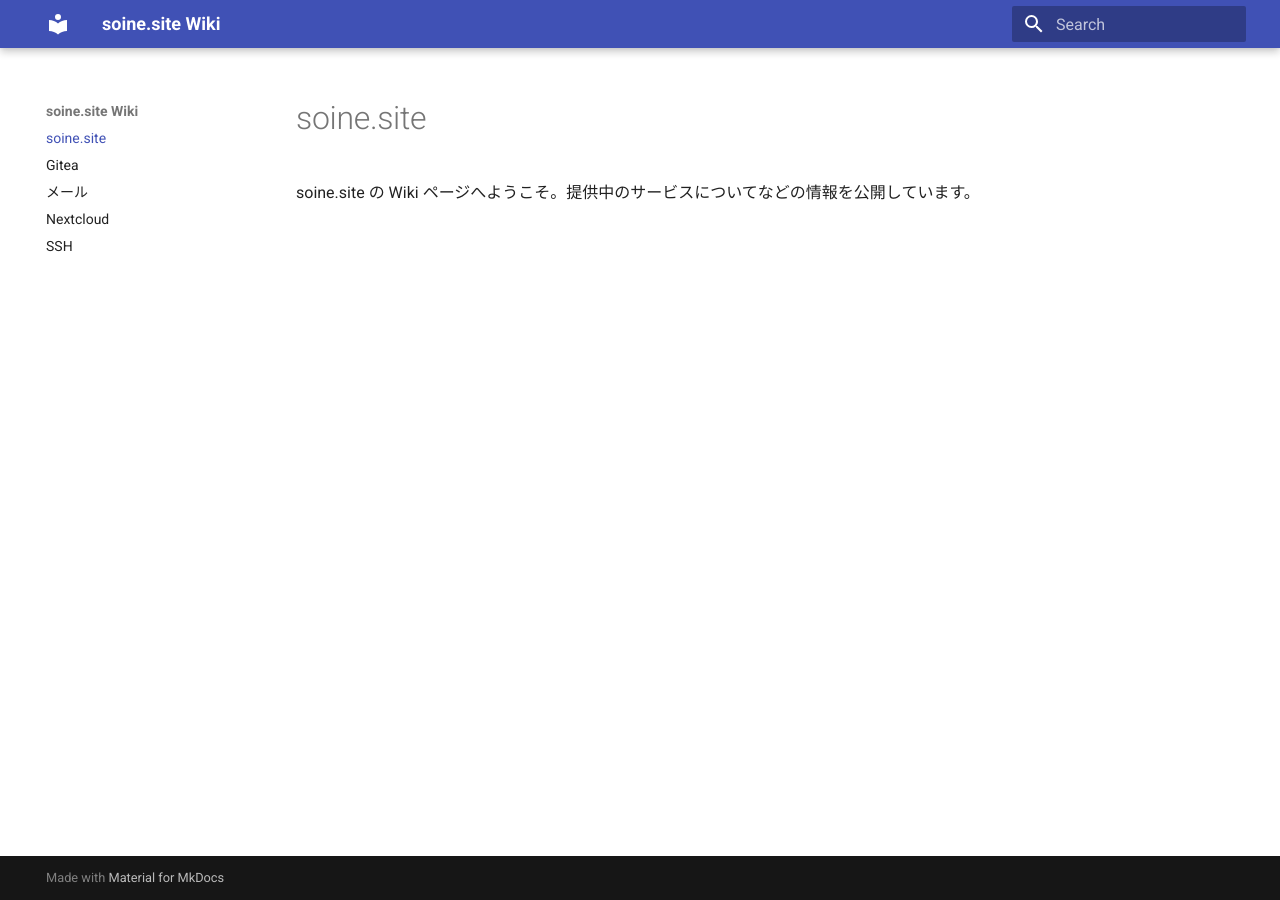
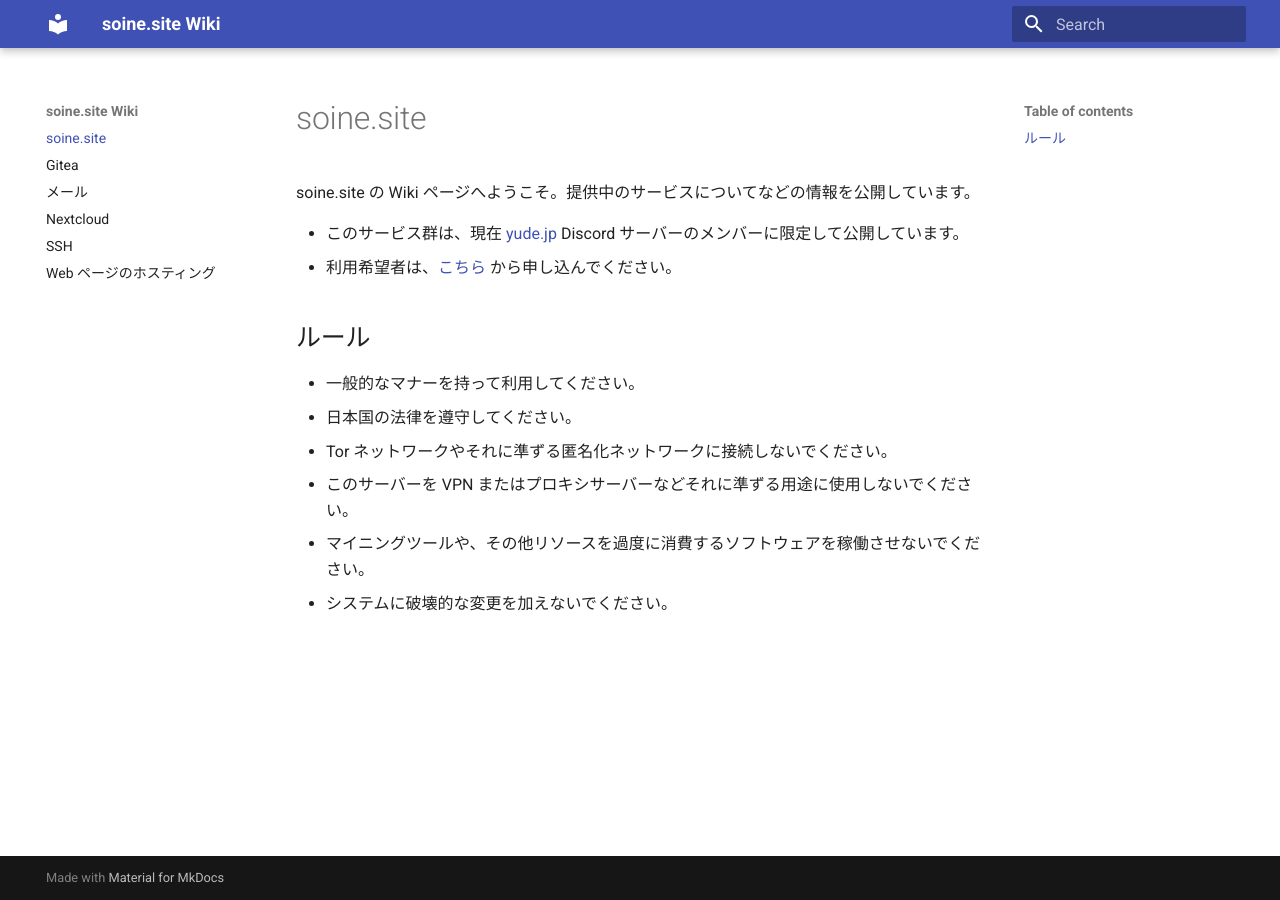
Before and after one commit to soinesite/wiki.soine.site, an MkDocs documentation site: the page built from docs/index.md, in a window 1280 px wide. Built offline with MkDocs 1.6.1 and Material for MkDocs 9.7.7, drawn with Linux system fonts in a browser that asks for light colours.

Commit message:
Add contents

```diff
--- a/docs/index.md
+++ b/docs/index.md
@@ -1,2 +1,13 @@
 # soine.site
 soine.site の Wiki ページへようこそ。提供中のサービスについてなどの情報を公開しています。
+
+* このサービス群は、現在 [yude.jp](https://www.yude.jp) Discord サーバーのメンバーに限定して公開しています。
+* 利用希望者は、[こちら](https://docs.google.com/forms/d/1UYjKSEZKASGZTE6ytacMvtidUDSzx_n5zgjfofJSWTw) から申し込んでください。
+
+## ルール
+* 一般的なマナーを持って利用してください。
+* 日本国の法律を遵守してください。
+* Tor ネットワークやそれに準ずる匿名化ネットワークに接続しないでください。
+* このサーバーを VPN またはプロキシサーバーなどそれに準ずる用途に使用しないでください。
+* マイニングツールや、その他リソースを過度に消費するソフトウェアを稼働させないでください。
+* システムに破壊的な変更を加えないでください。
--- /dev/null
+++ b/docs/webpage.md
@@ -0,0 +1,12 @@
+# Web ページのホスティング
+SSH でサーバーに接続し、ホームディレクトリに存在する `public_html` にコンテンツを配置すると、以下の URL のもと公開されます。
+
+* URL: `https://soine.site/~アカウント名`
+
+サブドメインの利用を希望する場合は、[管理者](mailto:yude@soine.site) まで問い合わせてください。
+## スペック
+* Web サーバー: nginx
+    * セキュリティ対策のため、シンボリックリンクは使えません。
+* バックエンド: PHP (php-fpm)
+    * バージョン: 8
+    * Zend Engine
```
